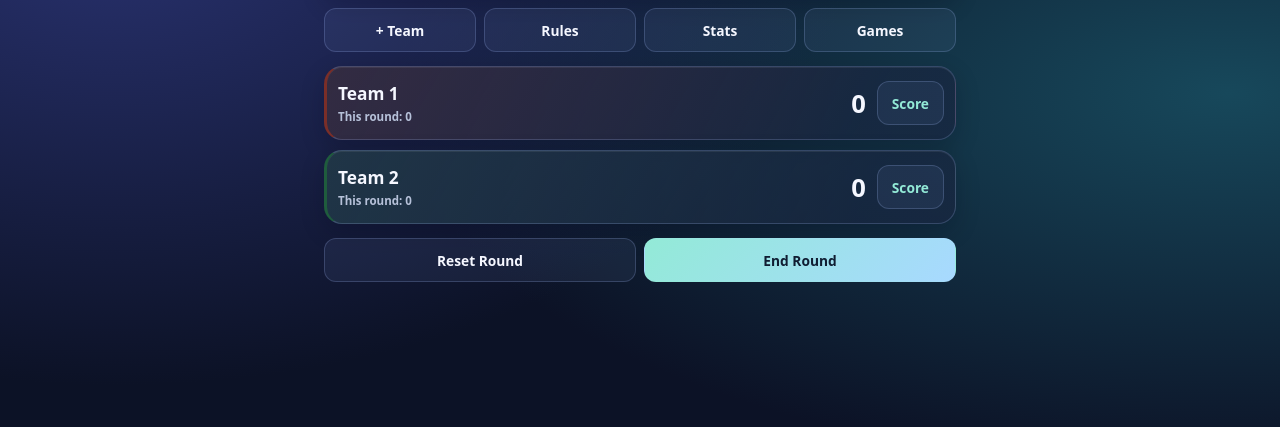
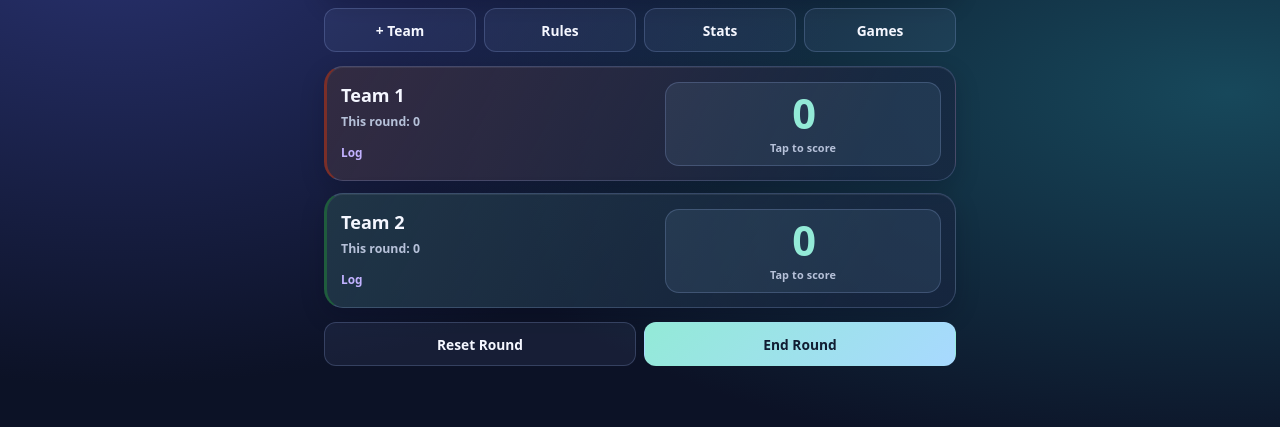
Before and after one commit to ccox0719/squirrel, a plain HTML site: page index.html in a window 1280 px wide. Shown: the part 147-574 px from the top of the page. Drawn offline with nearby package versions, Linux system fonts and the light colour scheme.

Commit message:
Make team totals the primary scoring controls

```diff
--- a/index.html
+++ b/index.html
@@ -62,7 +62,7 @@ main{padding-bottom:calc(env(safe-area-inset-bottom) + 20px)}
 .round .ruleset{
   min-width:0;color:var(--accent);font-size:.75rem;font-weight:650;text-align:right;overflow-wrap:anywhere;
 }
-.top-actions button,.controls button,.scorebtn,.gameover button,.modalbox button{
+.top-actions button,.controls button,.gameover button,.modalbox button{
   min-height:44px;border:1px solid var(--line);border-radius:12px;
   background:var(--glass);padding:8px 10px;font-size:.86rem;font-weight:650;
 }
@@ -72,24 +72,28 @@ main{padding-bottom:calc(env(safe-area-inset-bottom) + 20px)}
   background:linear-gradient(135deg,var(--accent),#a8d9ff);
   border-color:transparent;color:#101d32;font-weight:750;
 }
-.list{display:grid;gap:10px}
+.list{display:grid;gap:12px}
 .team{
-  display:grid;grid-template-columns:minmax(0,1fr) minmax(64px,auto) auto;align-items:center;
-  gap:clamp(6px,2vw,12px);min-width:0;border-radius:18px;padding:10px 11px;
+  display:grid;grid-template-columns:minmax(0,1fr) minmax(108px,46%);align-items:center;
+  gap:12px;min-width:0;border-radius:19px;padding:12px 14px;
   border-inline-start:3px solid var(--team-color,#a4b9fb);
   background:linear-gradient(120deg,color-mix(in srgb,var(--team-color,#a4b9fb) 21%,#202b49),#182640b8 85%);
 }
-.name,.score{
-  border:0;background:transparent;padding:5px 0;min-height:44px;min-width:0;
-  overflow-wrap:anywhere;font-weight:700;
+.team-details{min-width:0}
+.name,.score,.team-log{
+  border:0;background:transparent;min-width:0;overflow-wrap:anywhere;font-weight:700;
 }
-.name{text-align:left;font-size:clamp(.88rem,3.7vw,1.08rem)}
-.name .rdlabel{display:block;margin-top:4px;color:var(--muted);font-weight:550;font-size:.72rem}
+.name{min-height:32px;text-align:left;padding:3px 0;font-size:clamp(.92rem,3.7vw,1.13rem)}
+.rdlabel{display:block;margin-top:2px;color:var(--muted);font-weight:550;font-size:.77rem;overflow-wrap:anywhere}
+.team-log{display:block;min-height:44px;padding:4px 10px;margin:0 0 -6px -10px;color:var(--violet);font-size:.74rem}
 .score{
-  text-align:right;font-variant-numeric:tabular-nums;font-size:clamp(1.02rem,5vw,1.6rem);
-  letter-spacing:-.04em;max-width:30vw;
+  display:grid;place-items:center;width:100%;min-height:84px;padding:9px 4px;
+  border:1px solid var(--line);border-radius:14px;background:#a6dcfb16;color:var(--accent);
+  font-variant-numeric:tabular-nums;font-size:clamp(1.65rem,8vw,2.6rem);
+  line-height:1;letter-spacing:-.055em;
 }
-.scorebtn{color:var(--accent);padding-inline:clamp(8px,3vw,14px)}
+.score span{max-width:100%}
+.score small{margin-top:5px;font-size:.68rem;font-weight:650;letter-spacing:.01em;color:var(--muted)}
 .gameover{display:none;margin-top:14px;border-radius:18px;padding:16px;text-align:center;overflow-wrap:anywhere}
 .gameover .win{font-size:1.25rem;font-weight:750;margin-bottom:5px}
 .gameover .sub{color:var(--muted);font-size:.86rem}
@@ -456,11 +460,15 @@ function render(){
     row.className="team";
     row.style.setProperty("--team-color",t.color);
     row.innerHTML=`
-      <button class="name" onclick="openTeam(${i})">${esc(t.name)}
-        <span class="rdlabel">${state.finished?"":"This round: "+fmt(rs)}</span>
+      <div class="team-details">
+        <button class="name" onclick="openTeam(${i})">${esc(t.name)}</button>
+        ${state.finished?"":`<span class="rdlabel">This round: ${fmt(rs)}</span>
+        <button class="team-log" onclick="openLog(${i})">Log</button>`}
+      </div>
+      <button class="score" onclick="${state.finished?"openLog":"openSheet"}(${i})">
+        <span>${fmt(grand(t))}</span>
+        <small>${state.finished?"View log":"Tap to score"}</small>
       </button>
-      <button class="score" onclick="openLog(${i})" title="View score log">${fmt(grand(t))}</button>
-      <button class="scorebtn" onclick="openSheet(${i})" ${state.finished?"disabled":""}>Score</button>
     `;
     teams.appendChild(row);
   });
```
